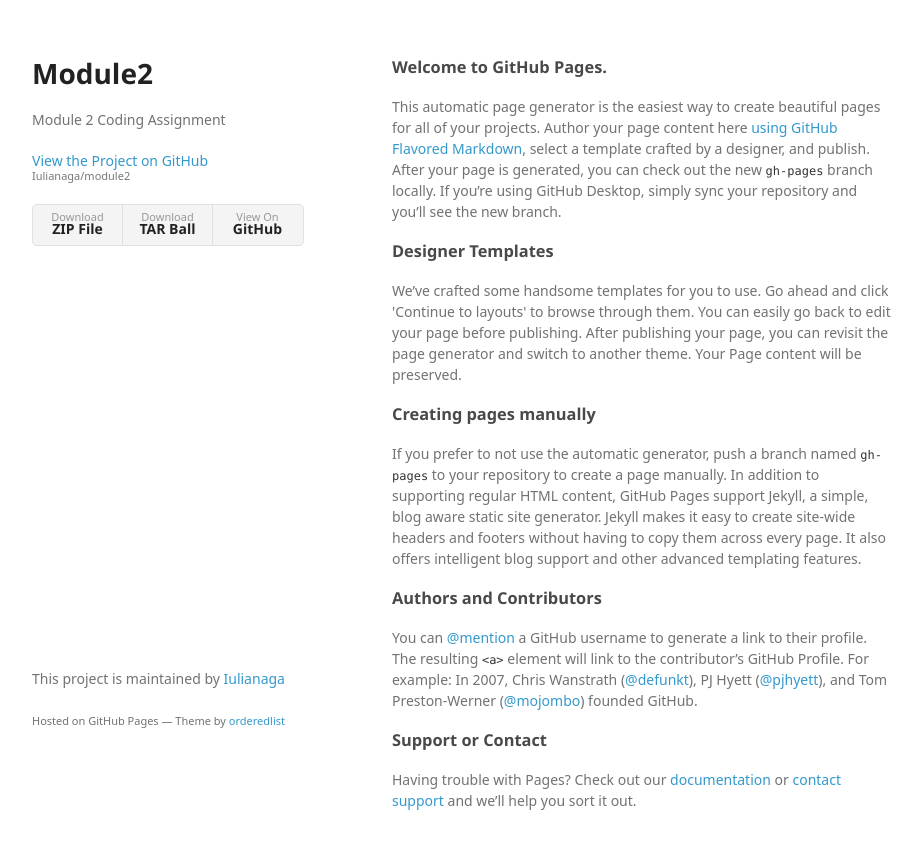
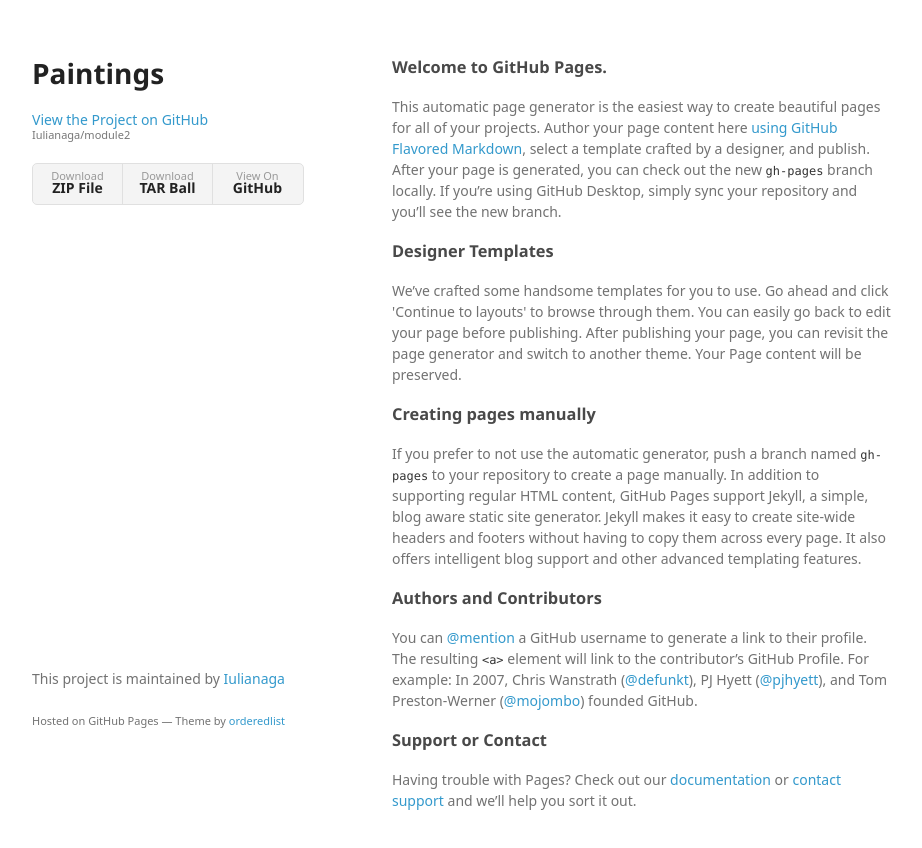
Before and after one commit to Iulianaga/module2, a plain HTML site: page index.html in a window 1280 px wide. Shown: the whole page, without its empty margins (178-1100 px from the left). Drawn offline with Linux system fonts and the light colour scheme; a web font is replaced by a local one.

Commit message:
Update index.html

```diff
--- a/index.html
+++ b/index.html
@@ -15,8 +15,8 @@
   <body>
     <div class="wrapper">
       <header>
-        <h1>Module2</h1>
-        <p>Module 2 Coding Assignment</p>
+        <h1>Paintings</h1>
+
 
         <p class="view"><a href="https://github.com/Iulianaga/module2">View the Project on GitHub <small>Iulianaga/module2</small></a></p>
 
```
